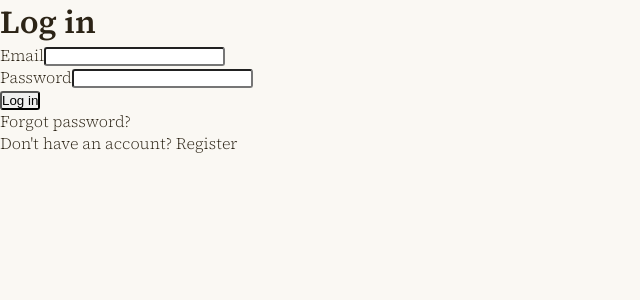
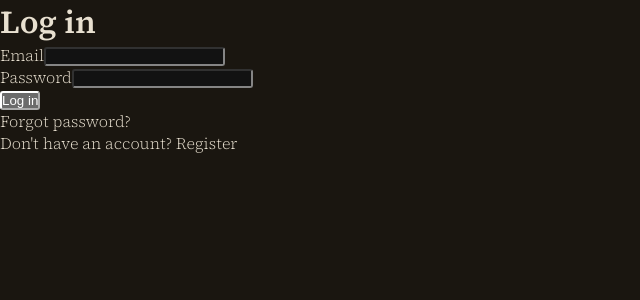
Before and after one commit to vilnisdev/the-spot, a Next.js app in the folder app/: page /login in a window 1280 px wide. Shown: the top 300 px of the page, without its empty margins (0-640 px from the left). Built offline with nearby package versions, Linux system fonts and the light colour scheme; no server answers; a web font is replaced by a local one.

Commit message:
feat: default theme to dark
Closes #48

```diff
--- a/app/src/app/layout.tsx
+++ b/app/src/app/layout.tsx
@@ -16,7 +16,7 @@ export default async function RootLayout({
 }>) {
   const cookieStore = await cookies()
   const stored = cookieStore.get(THEME_COOKIE)?.value
-  const theme: ThemePreference = isThemePreference(stored) ? stored : 'system'
+  const theme: ThemePreference = isThemePreference(stored) ? stored : 'dark'
   const storedSize = cookieStore.get(UI_SIZE_COOKIE)?.value
   const uiSize: UiSizePreference = isUiSizePreference(storedSize) ? storedSize : 'regular'
 
--- a/app/src/app/settings/page.tsx
+++ b/app/src/app/settings/page.tsx
@@ -19,7 +19,7 @@ export default async function SettingsPageRoute() {
   return (
     <SettingsPage
       username={profile?.username ?? ''}
-      themePreference={profile?.theme_preference ?? 'system'}
+      themePreference={profile?.theme_preference ?? 'dark'}
       uiSizePreference={profile?.ui_size ?? 'regular'}
     />
   )
```
